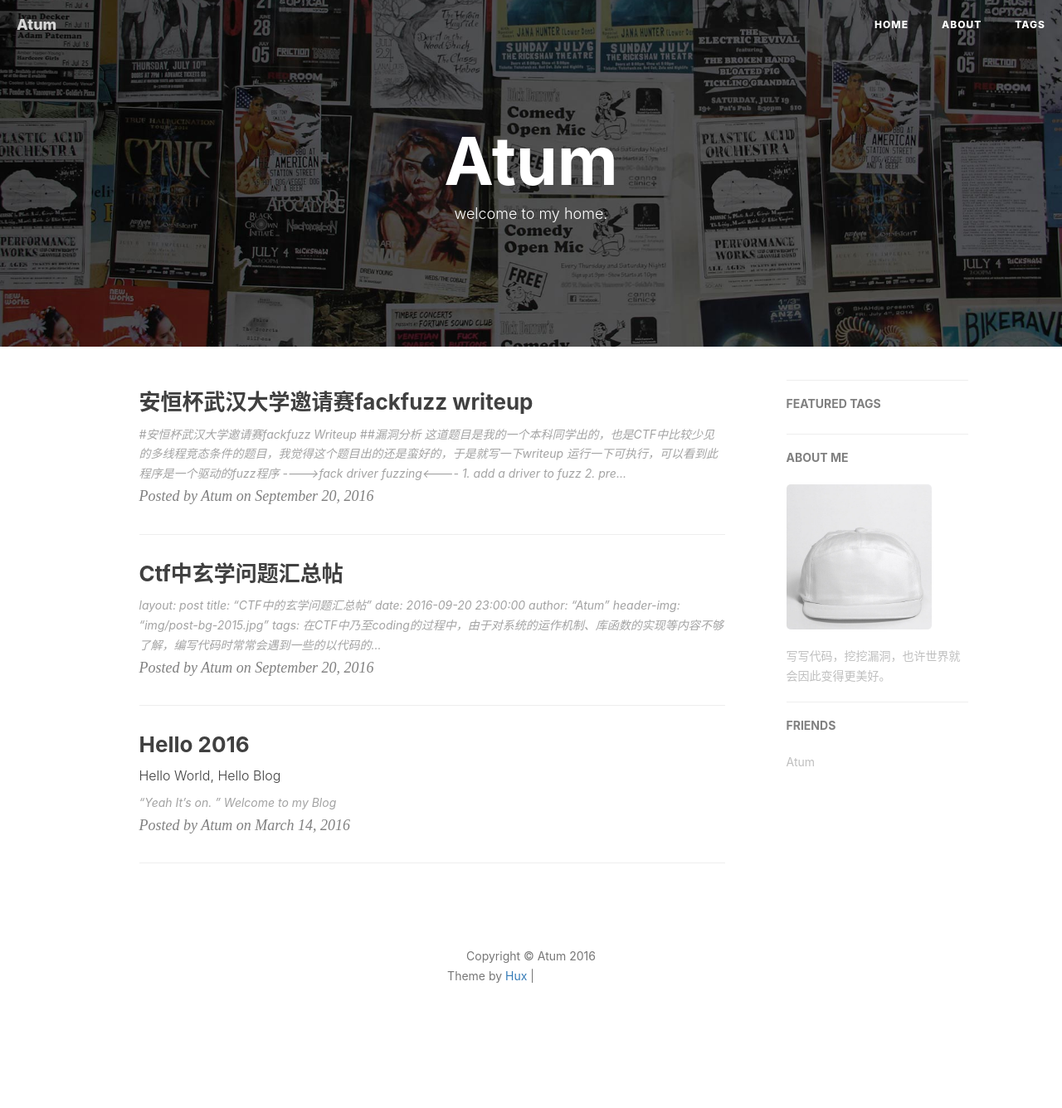
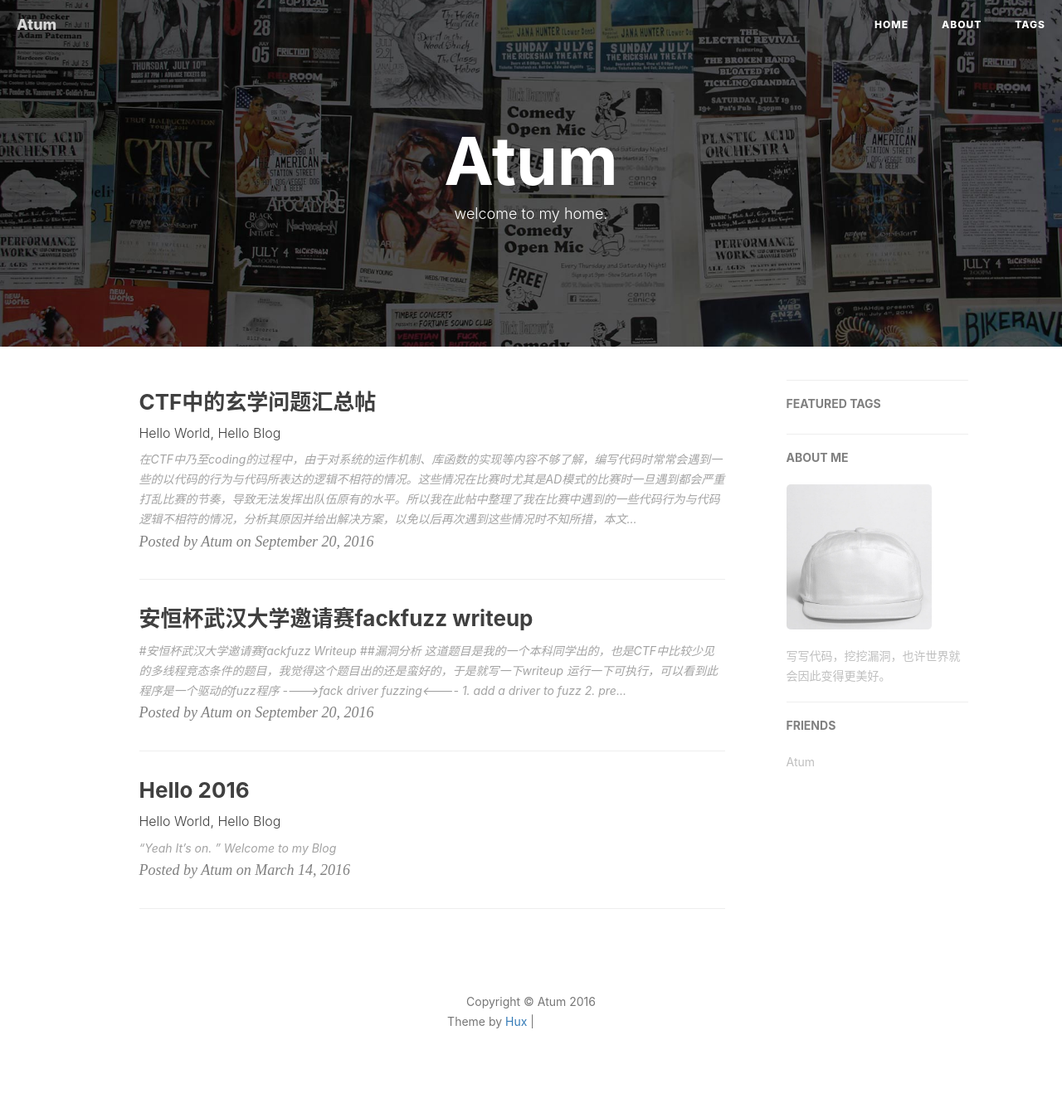
Before and after one commit to 47um/47um.github.io, a Jekyll site: the page built from index.html, in a window 1280 px wide. Shown: the whole page at 83% size. Built offline with Jekyll 4.4.1, drawn with Linux system fonts in a browser that asks for light colours; nearby versions of some CDN libraries; the list of posts is cut into pages by our own code; comment, search, counter and statistics services are not loaded; before the commit the page ends 1281 px from its top, so only the background shows below that; grey boxes are pictures that could not be loaded.

Commit message:
Update 2016-09-20-CTF中玄学问题汇总帖.markdown

```diff
--- a/_posts/2016-09-20-CTF中玄学问题汇总帖.markdown
+++ b/_posts/2016-09-20-CTF中玄学问题汇总帖.markdown
@@ -1,10 +1,14 @@
+---
 layout:     post
+subtitle:   "Hello World, Hello Blog"
 title:      "CTF中的玄学问题汇总帖"
+subtitle:   "Hello World, Hello Blog"
 date:       2016-09-20 23:00:00
 author:     "Atum"
 header-img: "img/post-bg-2015.jpg"
 tags:
-
+    - CTF
+---
 在CTF中乃至coding的过程中，由于对系统的运作机制、库函数的实现等内容不够了解，编写代码时常常会遇到一些的以代码的行为与代码所表达的逻辑不相符的情况。这些情况在比赛时尤其是AD模式的比赛时一旦遇到都会严重打乱比赛的节奏，导致无法发挥出队伍原有的水平。所以我在此帖中整理了我在比赛中遇到的一些代码行为与代码逻辑不相符的情况，分析其原因并给出解决方案，以免以后再次遇到这些情况时不知所措，本文根据我个人比赛经历的增加会持续增长。
 
 ##输入输出相关的问题
```
